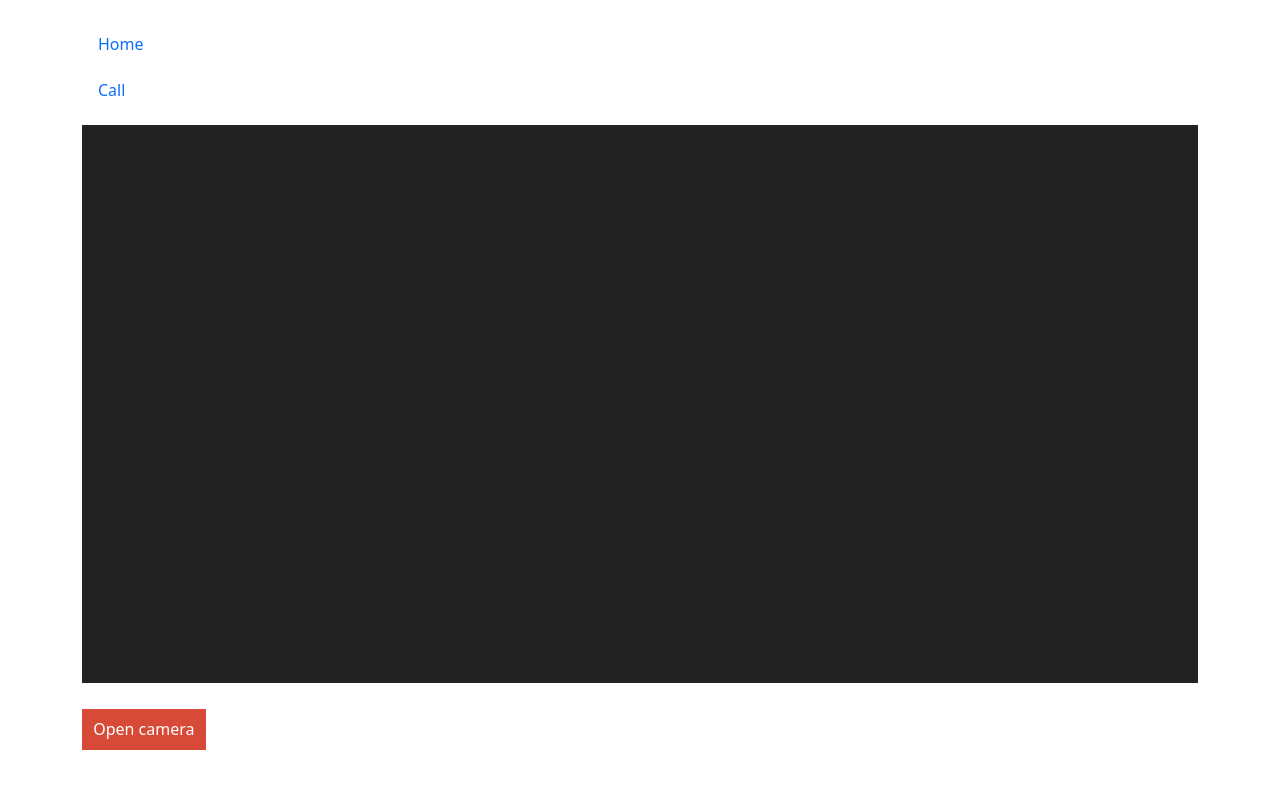
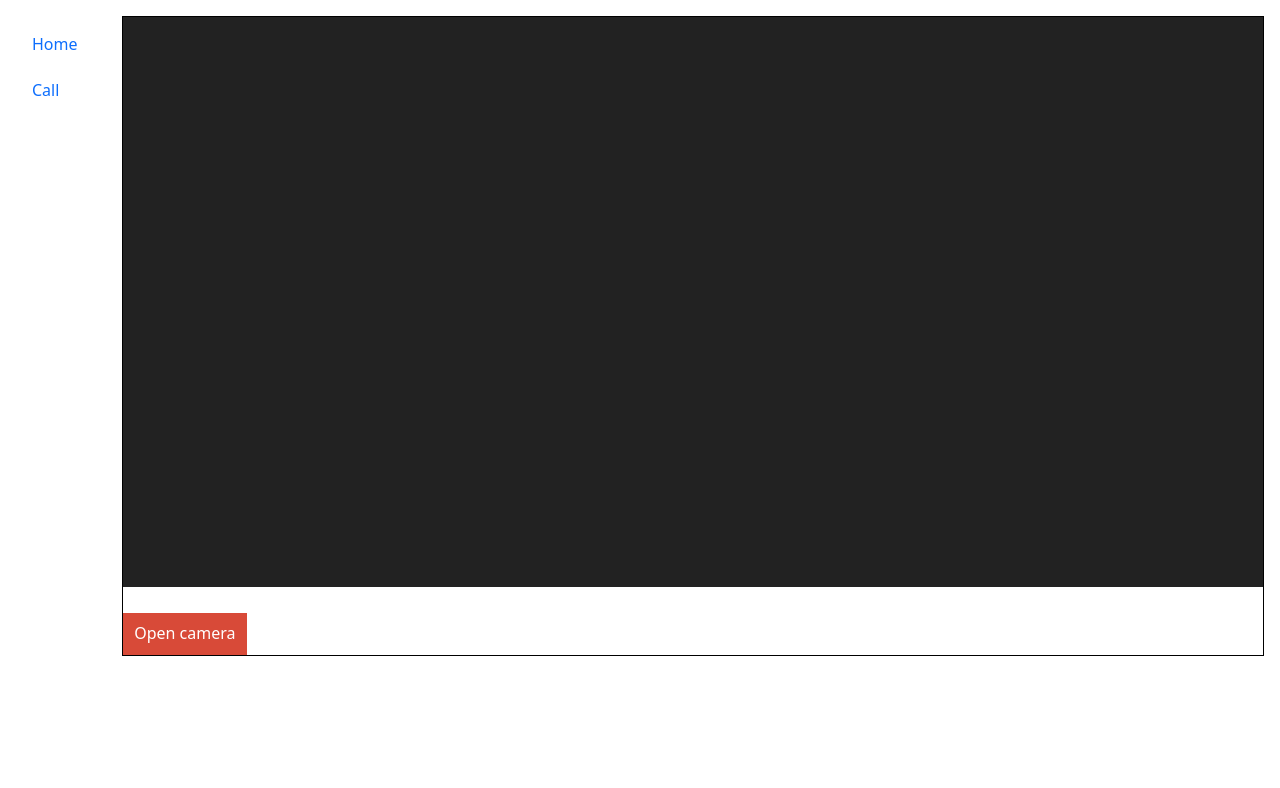
Before and after one commit to chemxy/webmeeting, a React (Create React App) app in the folder frontend/: page /call in a window 1280 px wide. Shown: the top 788 px of the page. Built offline with nearby package versions, Linux system fonts and the light colour scheme.

Commit message:
update frontend

```diff
--- a/frontend/src/RootPage.js
+++ b/frontend/src/RootPage.js
@@ -3,15 +3,18 @@ import Navbar from "./components/Navbar";
 
 export default function RootPage() {
     return (
-        <div className="container">
-            <div className="flex-row">
-                <div className="navbar-wrapper">
-                    <Navbar></Navbar>
+        <div className="">
+            <div className="row">
+                <div className="col-1">
+                    <div className="navbar-wrapper">
+                        <Navbar></Navbar>
+                    </div>
                 </div>
-                <div className="content">
-                    <Outlet></Outlet>
+                <div className="col-11">
+                    <div className="content">
+                        <Outlet></Outlet>
+                    </div>
                 </div>
-
             </div>
         </div>
     )
--- a/frontend/src/pages/DirectCallPage.js
+++ b/frontend/src/pages/DirectCallPage.js
@@ -1,5 +1,5 @@
 import {useRef} from "react";
-
+import './css/DirectCallPage.css';
 
 export default function DirectCallPage() {
 
--- a/frontend/src/pages/css/DirectCallPage.css
+++ b/frontend/src/pages/css/DirectCallPage.css
@@ -0,0 +1,3 @@
+.camera-wrapper{
+    border: black solid 1px;
+}
```
